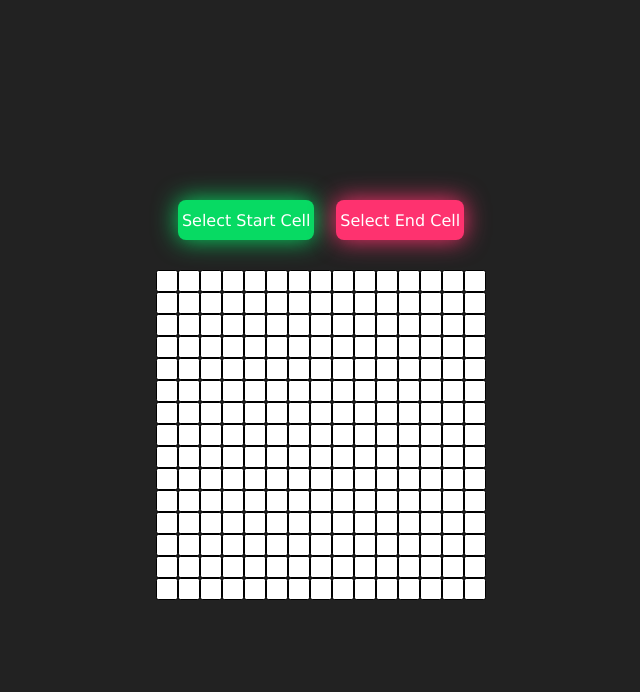
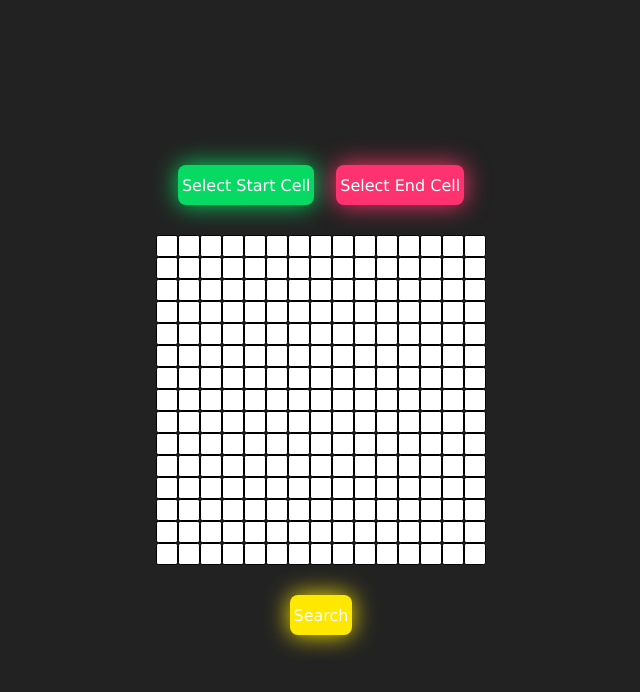
Before and after one commit to oneal55/MazeSolver, a React (Create React App) app: page / in a window 1280 px wide. Shown: the top 692 px of the page, without its empty margins (319-959 px from the left). Built offline with nearby package versions, Linux system fonts and the light colour scheme.

Commit message:
Setting search

```diff
--- a/src/App.js
+++ b/src/App.js
@@ -1,11 +1,18 @@
 import './App.css';
-import Maze  from './classes/Vertex'
-import Game from './components/Game/Game.js'
+import { useState } from 'react';
+import Maze  from './classes/Vertex';
+import Game from './components/Game/Game.js';
 
 function App() {
+  const maze = new Maze(15, 15, 20);
+  const [search, setSearch] = useState('None');
   return (
     <div className='mainPage'>
-      <Game game = {new Maze(15, 15, 20)}/>
+      <Game
+      game={maze}
+      search={search}
+      setSearch={setSearch}
+      />
     </div>
   );
 }
--- a/src/classes/Vertex.js
+++ b/src/classes/Vertex.js
@@ -53,11 +53,15 @@ class Maze {
         this.graph = new Graph(grid);
         this.startPoint = null;
         this.goalPoint = null;
-        this.search = "None";
         this.worklist = [];
         this.visited = [];
         this.cellSize = cellSize;
     }
+
+    updateSearch = (input) => {
+        console.log("i was called");
+        this.search = input;
+    }
 }
 
 export default Maze;
--- a/src/components/Game/Game.css
+++ b/src/components/Game/Game.css
@@ -24,6 +24,11 @@
     box-shadow: 0 0 25px #fe326f;
 }
 
+#search {
+    background: #FFE800;
+    box-shadow: 0 0 25px #FFE800;
+}
+
 #start:hover {
     box-shadow: 0 0 5px #07DA63,
               0 0 25px #07DA63,
@@ -37,3 +42,10 @@
               0 0 50px #fe326f,
               0 0 100px #fe326f;
 }
+
+#search:hover {
+    box-shadow: 0 0 5px #FFE800,
+              0 0 25px #FFE800,
+              0 0 50px #FFE800,
+              0 0 100px #FFE800;
+}
--- a/src/components/Game/Game.js
+++ b/src/components/Game/Game.js
@@ -7,7 +7,7 @@ export const Game = (props) => {
     // 0: click and cell becomes a wall
     // 1: click and cell becomes beginning cell
     // 2: click and cell becomes end cell
-    const [cellClickType, setCellClickType] = useState(0)
+    const [cellClickType, setCellClickType] = useState(0);
 
     const styles = {
         position: 'relative',
@@ -18,10 +18,17 @@ export const Game = (props) => {
     };
 
     const selectCell = (clickType) => {
-        setCellClickType(clickType);
+        if(props.search === 'None'){
+            setCellClickType(clickType);
+        }
     };
 
-    useEffect(() => {}, [cellClickType]);
+    const startSearch = () => {
+        console.log("hola");
+        props.setSearch('Depth-First');
+    };
+
+    useEffect(() => {console.log("useeffect called " + props.search)}, [cellClickType, props.search]);
 
     const vertices = mazeGame.graph.vertices;
     return (
@@ -37,7 +44,11 @@ export const Game = (props) => {
                     cellSize={mazeGame.cellSize}
                     clickType={cellClickType}
                     clickTypeSetter={selectCell}
+                    search={props.search}
                 />)))}
+            </div>
+            <div style={{display: 'flex', marginTop: '30px', justifyContent: 'center'}}>
+                <div onClick={() => startSearch()} className={"btnDiv"} id={"search"}><p className={"btnP"}>Search</p></div>
             </div>
         </div>
     );
--- a/src/components/VertexBlock/VertexBlock.js
+++ b/src/components/VertexBlock/VertexBlock.js
@@ -6,6 +6,7 @@ export const VertexBlock = (props) => {
     const [vertex, setVertex] = useState(props.vertex);
 
     const clickHandler = () => {
+        if(props.search == 'None'){
             if(props.clickType == 0){
                 setVertex({...vertex, on: !vertex.on});
             }
@@ -16,6 +17,7 @@ export const VertexBlock = (props) => {
             else {
                 setVertex({...vertex, on: true, color: '#fe326f'})
                 props.clickTypeSetter(0);
+            }
         }
     };
 
```
Lines whose indentation alone changed are shown as unchanged.
